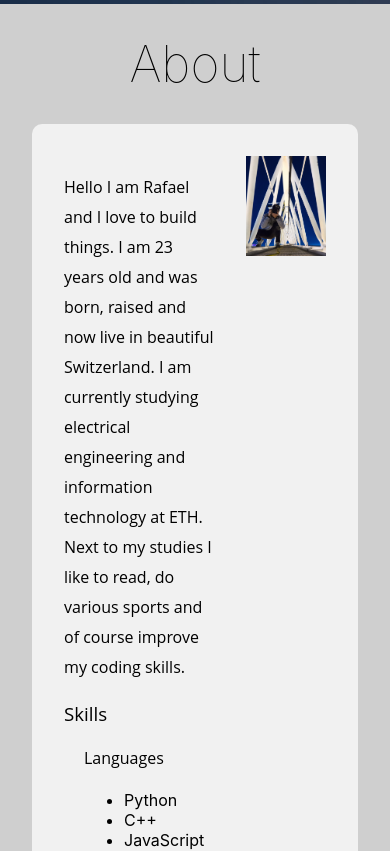
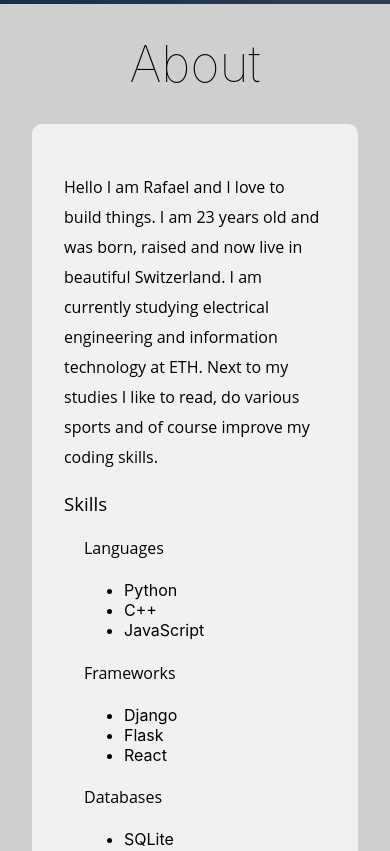
Before and after one commit to rafaelwanner/personal_website, a React (Create React App) app: page / in a window 390 px wide. Shown: the part 840-1691 px from the top of the page. Built offline with nearby package versions, Linux system fonts and the light colour scheme.

Commit message:
improved responsiveness

```diff
--- a/src/static/css/About.css
+++ b/src/static/css/About.css
@@ -23,3 +23,9 @@
   font-family: 'Open Sans', sans-serif;
   font-weight:  500;
 }
+
+@media(max-width: 700px){
+  .about{
+    display: block;
+  }
+}
--- a/src/static/css/Navbar.css
+++ b/src/static/css/Navbar.css
@@ -82,3 +82,9 @@
     content: inherit;
     position: fixed;
   }
+
+  @media(max-width: 700px){
+    .navBar{
+      top: -100px;
+  }
+}
```
